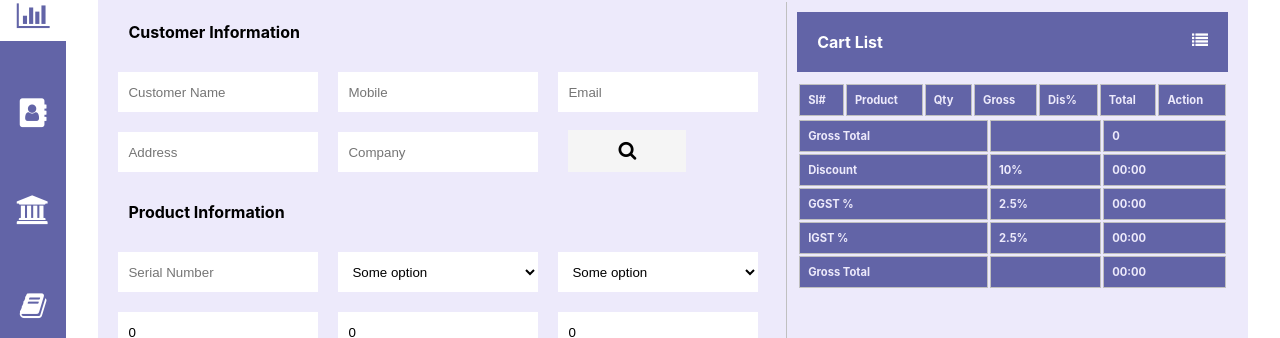
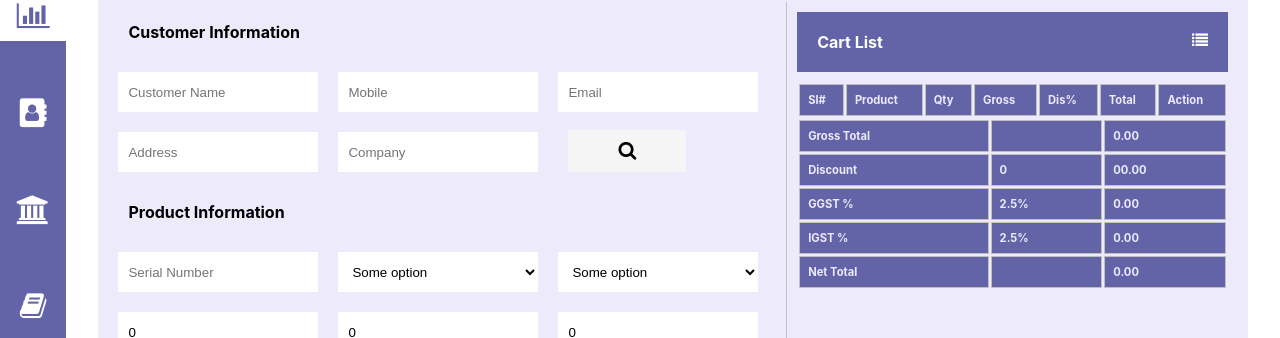
Before and after one commit to pveeraking002/Biller, a React (Create React App) app: page / in a window 1280 px wide. Shown: the part 155-493 px from the top of the page. Built offline with nearby package versions, Linux system fonts and the light colour scheme.

Commit message:
added codein sales file

```diff
--- a/src/components/Sales/sales.js
+++ b/src/components/Sales/sales.js
@@ -1,10 +1,28 @@
-import React, { useState } from "react";
+import React, { useEffect, useState } from "react";
 import '../Sales/sales.css';
 import SalesList from "./saleList";
 
 const Sales = ()=>{
     const [grossTotal,setGrossTotal] = useState(0);
+    const [dis,setDiscount]= useState(0);
+    const [netTotal,setNetTotal] = useState(0);
+    const [igst,setIgest] = useState(0);
     const [pList,setPlist] = useState([]);
+
+    useEffect(()=>{
+        let newTotal = 0;
+        let discount = 0;
+        pList.forEach((item)=>{
+            newTotal += parseFloat(item.total);
+            discount += parseFloat(item.dis);
+        });
+        let igst = (newTotal*2.5)/100
+        setGrossTotal(newTotal.toFixed(2));
+        setDiscount(discount);
+        setIgest(igst.toFixed(2));
+        setNetTotal((newTotal+igst+igst).toFixed(2));
+    },[pList]);
+
     const [sForm,setsForm] = useState({
         serial:'',
         product:'',
@@ -20,32 +38,22 @@ const Sales = ()=>{
             return (ctot).toFixed(2);
         }
         else{
-            return  (ctot - ctot*dis/100).toFixed(2);
-
+            let discount = (parseFloat(ctot)*parseFloat(dis))/100;
+            return (ctot - discount).toFixed(2);
         }
 
+
     }
-
-
-
     const addItem = ()=>{
         if(!setsForm.serial && !setsForm.qty && !setsForm.price)
         {
             setsForm({...sForm,total:total})
             setPlist(pList=>[...pList,sForm]);
 
-            grossTotalFunc()
         }
+    };
 
-    };
-    const grossTotalFunc = ()=>{
 
-        pList.map((item)=>{
-               setGrossTotal(item.price + grossTotal);
-            });
-
-            console.log(grossTotal);
-    }
     const handleChange = (event)=>{
         const { name, value } = event.target;
         setsForm({...sForm,[name]:value});
@@ -132,23 +140,23 @@ const Sales = ()=>{
                                             </tr>
                                              <tr>
                                                 <td>Discount</td>
-                                                <td>10%</td>
-                                                <td>00:00</td>
+                                                <td>{dis}</td>
+                                                <td>00.00</td>
                                             </tr>
                                              <tr>
                                                 <td>GGST %</td>
                                                 <td>2.5%</td>
-                                                <td>00:00</td>
+                                                <td>{igst}</td>
                                             </tr>
                                              <tr>
                                                 <td>IGST %</td>
                                                 <td>2.5%</td>
-                                                <td>00:00</td>
+                                                <td>{igst}</td>
                                             </tr>
                                              <tr>
-                                                <td>Gross Total</td>
+                                                <td>Net Total</td>
                                                 <td></td>
-                                                <td>00:00</td>
+                                                <td>{netTotal}</td>
                                             </tr>
                                         </table>
                                     </div>
```
